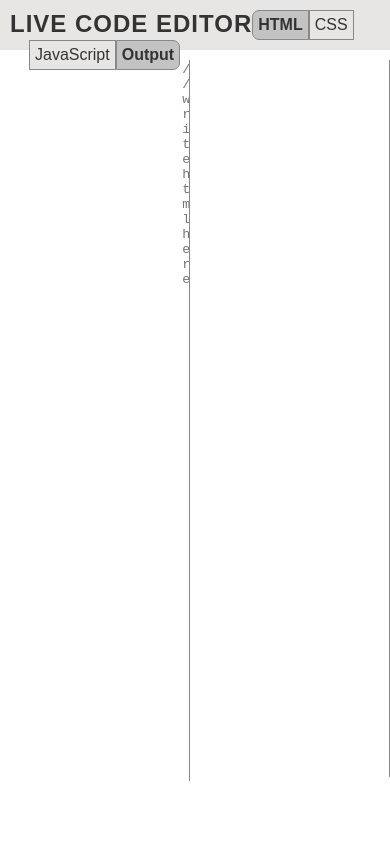
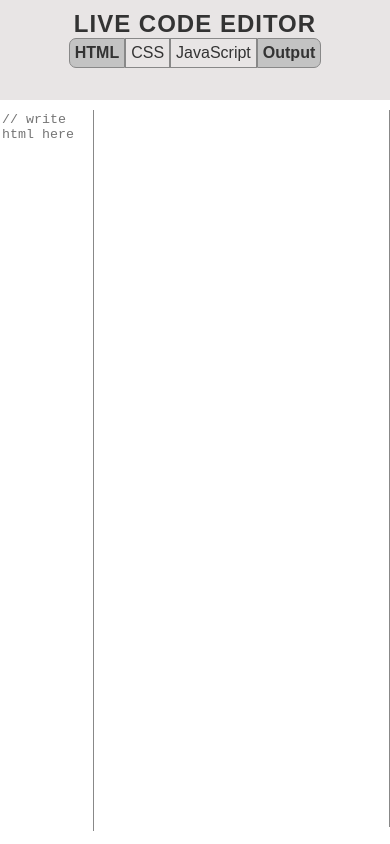
Before and after one commit to ayezabashir/LiveCodeEditor, a plain HTML site: page index.html in a window 390 px wide. Drawn offline with nearby package versions, Linux system fonts and the light colour scheme.

Commit message:
more changes

```diff
--- a/styles.css
+++ b/styles.css
@@ -71,3 +71,16 @@ textarea {
 #output {
   border-radius: 0 0.7rem 0.7rem 0;
 }
+@media screen and (max-width: 800px) {
+  #header {
+    height: 100px;
+  }
+  #logo {
+    width: 100%;
+    text-align: center;
+  }
+  #buttonContainer {
+    display: flex;
+    justify-content: center;
+  }
+}
```
